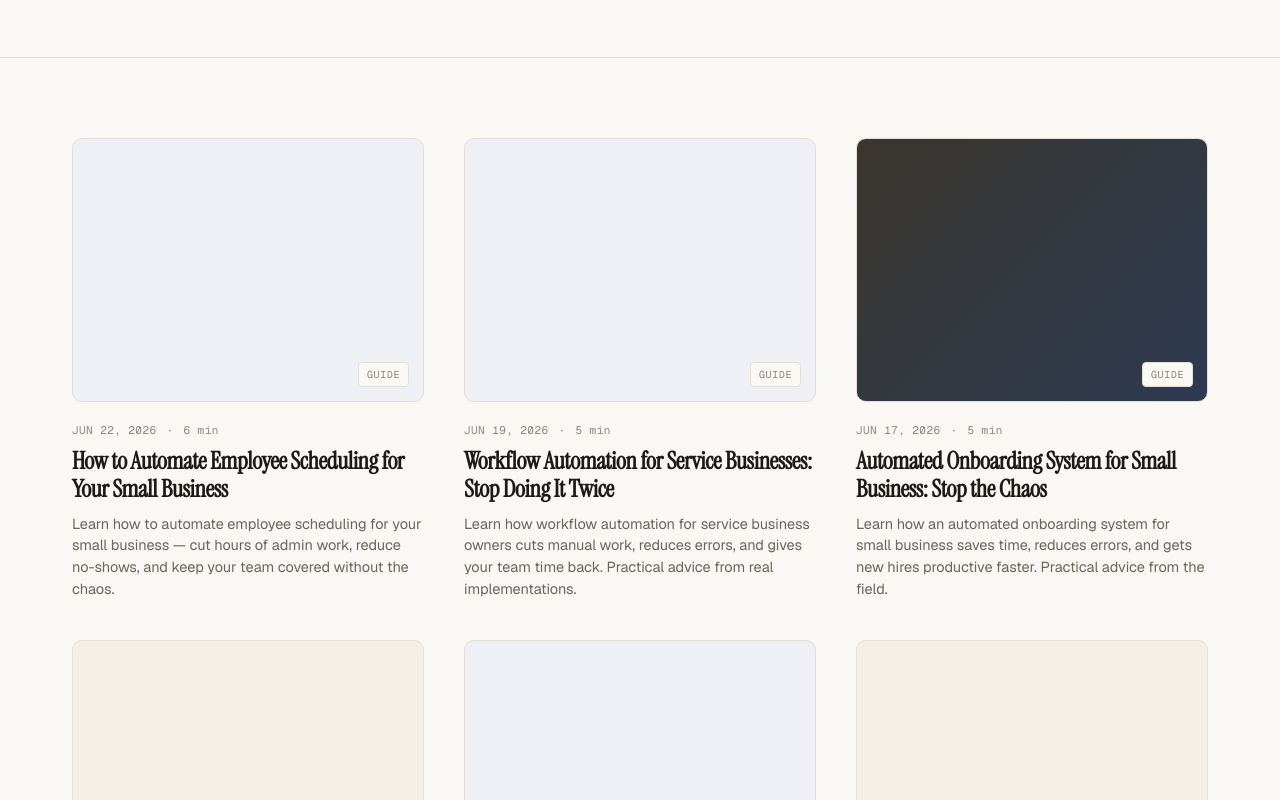
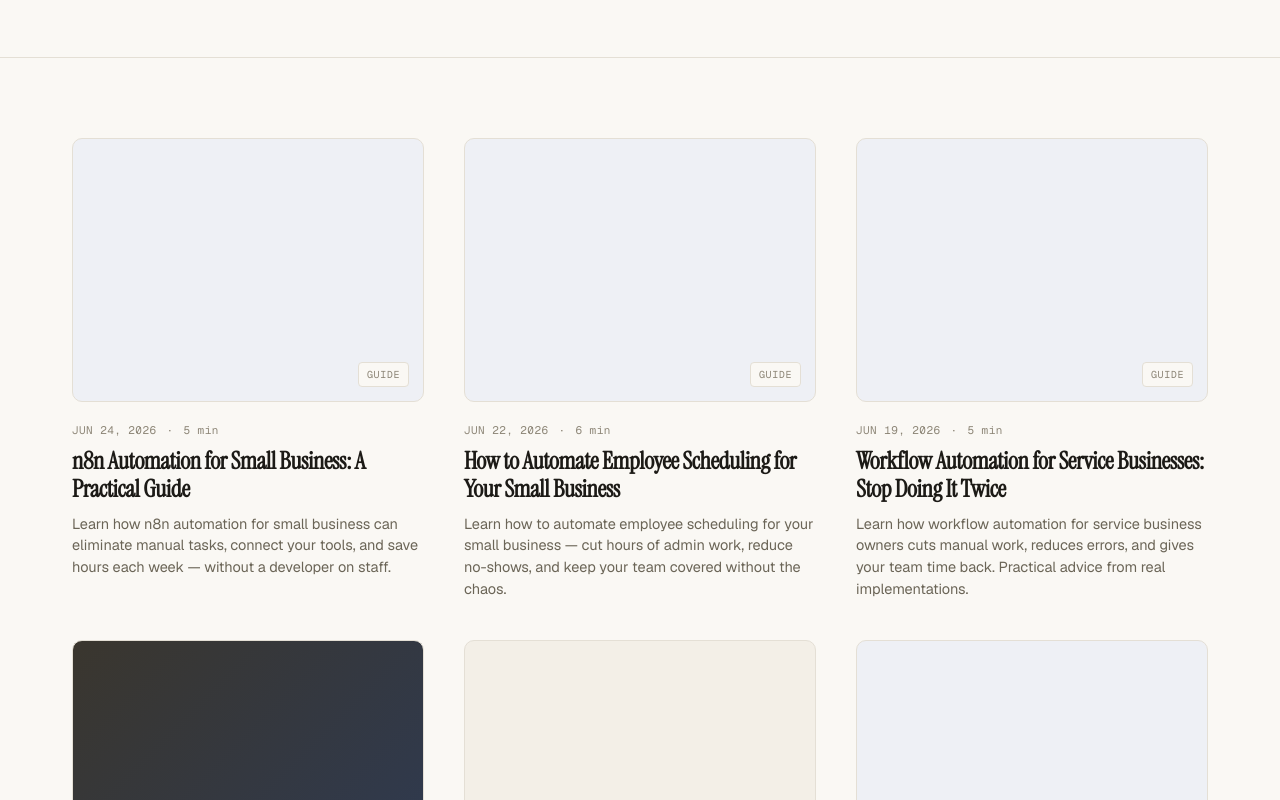
Before and after one commit to VictorAsooye/sola-website, a plain HTML site: page blog/index.html in a window 1280 px wide. Shown: the part 453-1253 px from the top of the page. Drawn offline with nearby package versions, Linux system fonts and the light colour scheme.

Commit message:
blog: update index with "n8n Automation for Small Business: A Practical Guide"

```diff
--- a/blog/index.html
+++ b/blog/index.html
@@ -317,6 +317,12 @@
   <div class="container">
     <div class="posts-grid">
 <!-- POSTS_START -->
+      <a href="/blog/posts/n8n-automation-for-small-business-a-practical-guide.html" class="post-card">
+        <div class="post-cover post-cover-accent"><span class="cover-label">Guide</span></div>
+        <div class="post-meta"><span>JUN 24, 2026</span><span>·</span><span>5 min</span></div>
+        <h2 class="post-title">n8n Automation for Small Business: A Practical Guide</h2>
+        <p class="post-excerpt">Learn how n8n automation for small business can eliminate manual tasks, connect your tools, and save hours each week — without a developer on staff.</p>
+      </a>
       <a href="/blog/posts/how-to-automate-employee-scheduling-for-your-small-business.html" class="post-card">
         <div class="post-cover post-cover-accent"><span class="cover-label">Guide</span></div>
         <div class="post-meta"><span>JUN 22, 2026</span><span>·</span><span>6 min</span></div>
```
